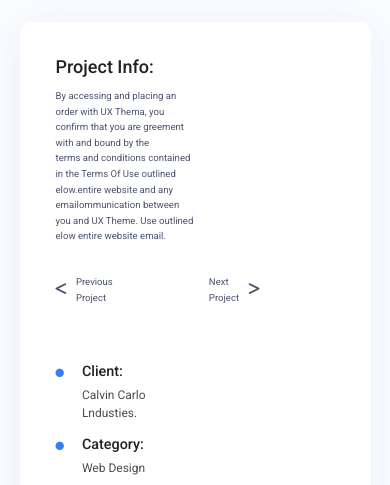
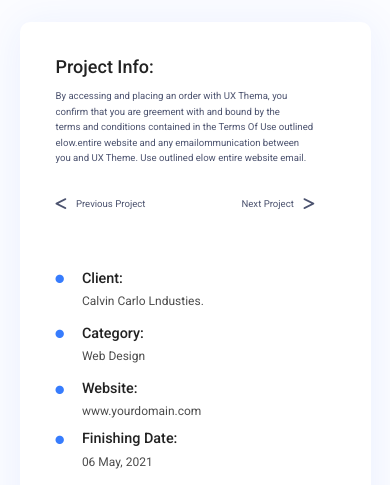
Before and after one commit to lapyaet/profolio-detials-3, a plain HTML site: page index.html in a window 390 px wide. Shown: the part 591-1076 px from the top of the page. Drawn offline with Linux system fonts and the light colour scheme; a web font is replaced by a local one.

Commit message:
template

```diff
--- a/css/project.css
+++ b/css/project.css
@@ -150,7 +150,12 @@
         flex-direction: column;
     }
 
+    .project__container-item2-left {
+        width: 100%;
+    }
+
     .project__container-item2-right {
+        width: 100%;
         flex-direction: column;
     }
 
@@ -165,6 +170,7 @@
     }
 
     .project__container-item2-left {
+        width: 100%;
         padding-left: 2rem;
     }
 
```
